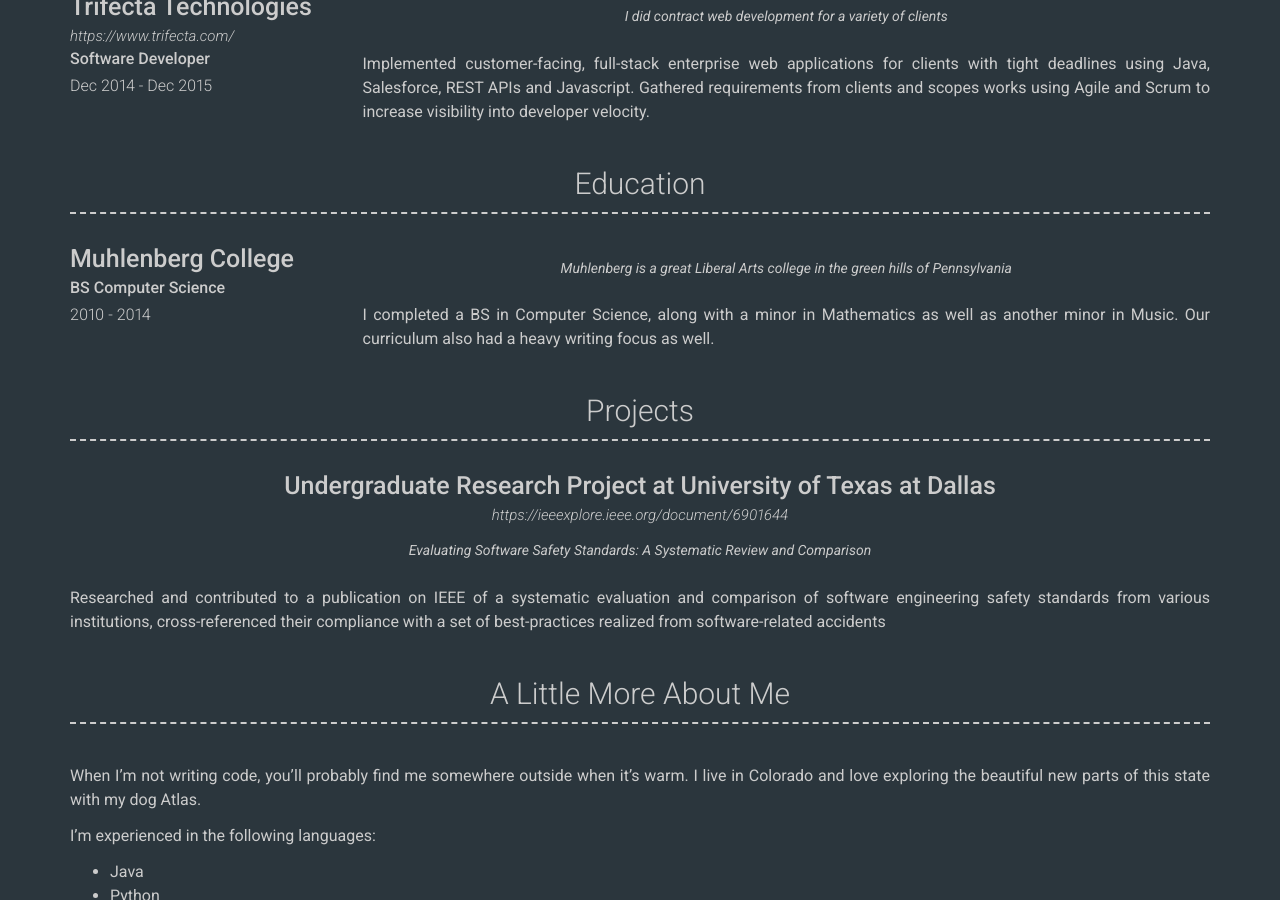
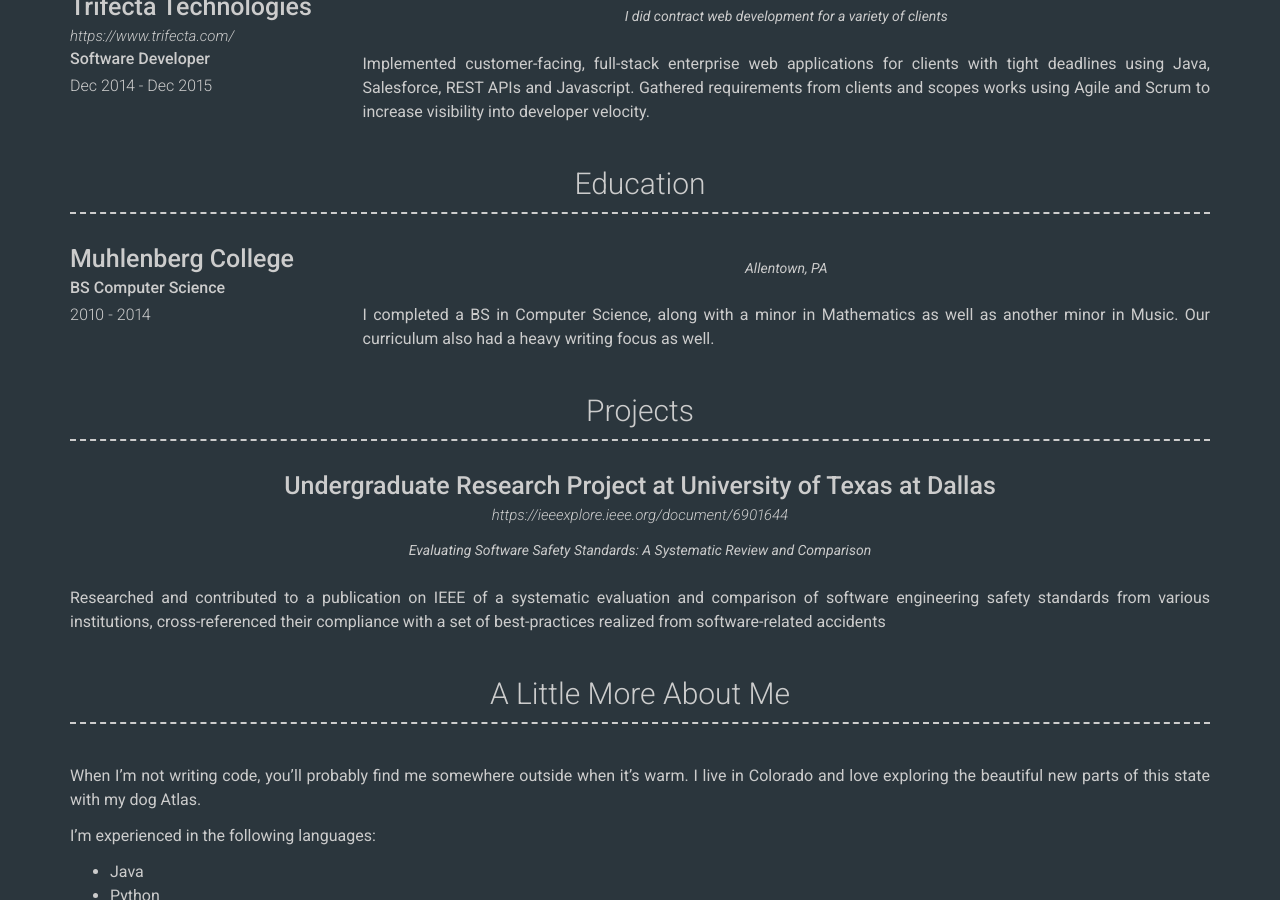
Before and after one commit to matthorn-repo/matthorn-repo.github.io, a Jekyll site: the page built from index.md, in a window 1280 px wide and 900 px high, scrolled down 1048 px. Built offline with Jekyll 4.4.1, drawn with Linux system fonts in a browser that asks for light colours; nearby versions of some CDN libraries.

Commit message:
Update education

```diff
--- a/_data/education.yml
+++ b/_data/education.yml
@@ -4,7 +4,7 @@
   dates: 2010 - 2014
   qualification: BS Computer Science
   quote: >
-    Muhlenberg is a great Liberal Arts college in the green hills of Pennsylvania
+    Allentown, PA
   description: | # this will include new lines to allow paragraphs
     I completed a BS in Computer Science, along with a minor in Mathematics as well as another
     minor in Music. Our curriculum also had a heavy writing focus as well.
```
